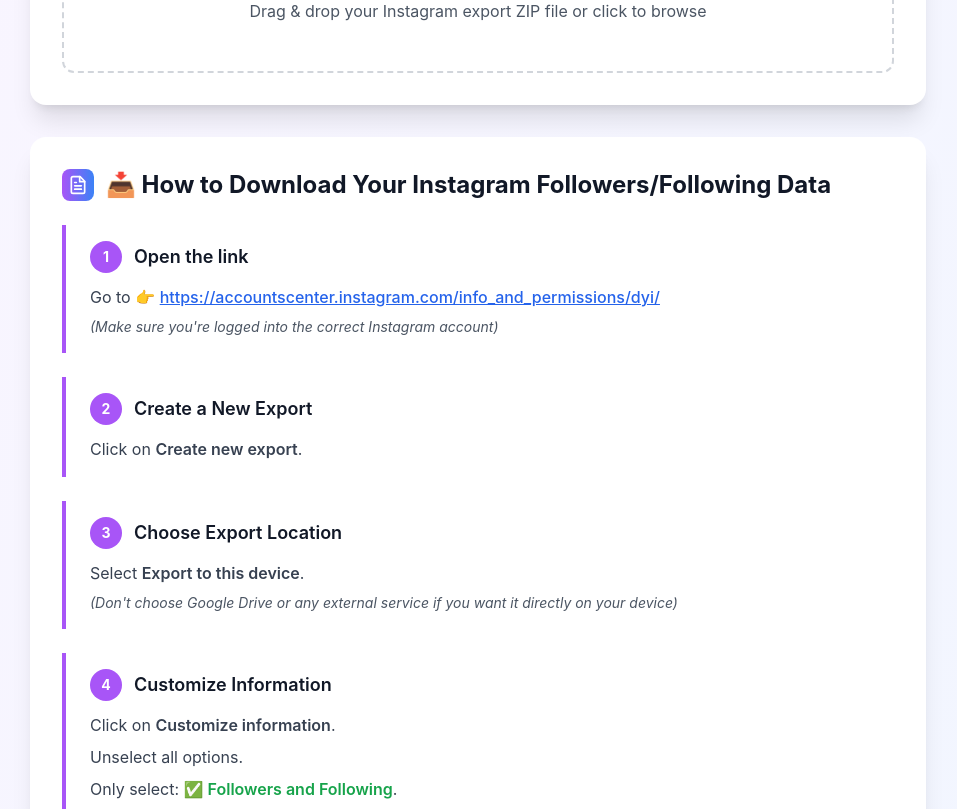
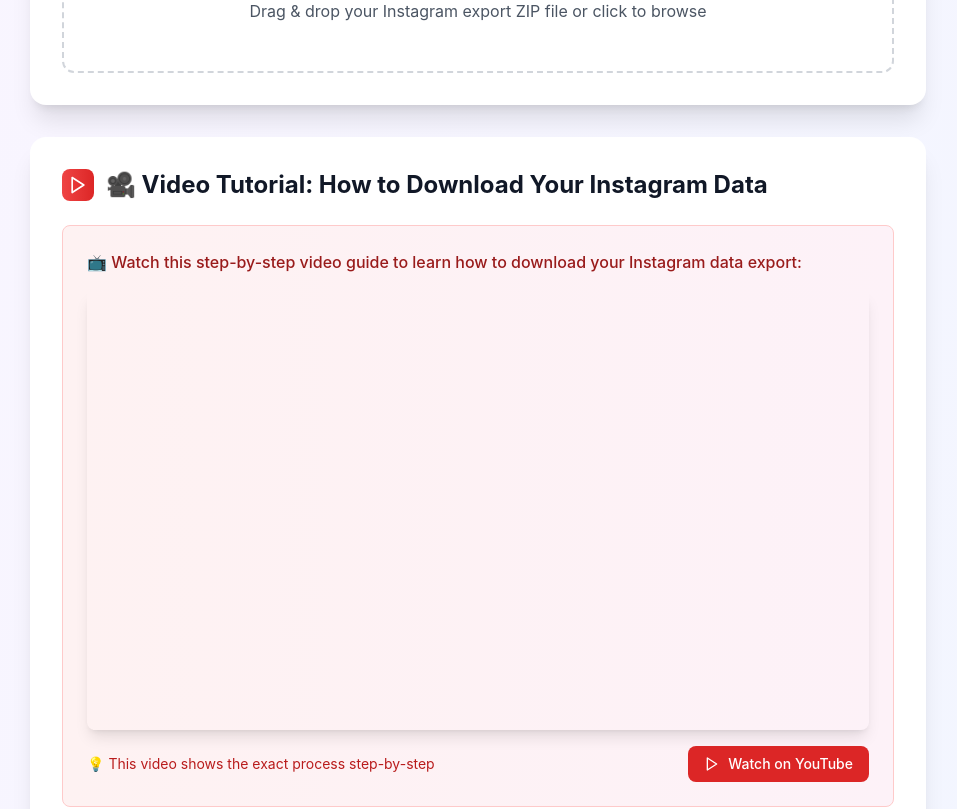
Before and after one commit to tushrpal/instagram-follower-analyzer, a React (Create React App) app in the folder frontend/: page / in a window 1280 px wide. Shown: the part 500-1309 px from the top of the page, without its empty margins (162-1119 px from the left). Built offline with nearby package versions, Linux system fonts and the light colour scheme.

Commit message:
feat: Add video tutorial section for downloading Instagram data and update instructions header

```diff
--- a/frontend/src/components/Upload.js
+++ b/frontend/src/components/Upload.js
@@ -6,6 +6,7 @@
   FileText,
   AlertCircle,
   CheckCircle,
+  Play,
 } from "lucide-react";
 import axios from "axios";
 
@@ -146,6 +147,51 @@
         )}
       </div>
 
+      {/* Video Tutorial Section */}
+      <div className="bg-white rounded-2xl shadow-xl p-8 mb-8">
+        <div className="flex items-center mb-6">
+          <div className="w-8 h-8 bg-gradient-to-r from-red-500 to-red-600 rounded-lg flex items-center justify-center mr-3">
+            <Play className="w-5 h-5 text-white" />
+          </div>
+          <h2 className="text-2xl font-bold text-gray-900">
+            🎥 Video Tutorial: How to Download Your Instagram Data
+          </h2>
+        </div>
+
+        <div className="bg-gradient-to-r from-red-50 to-pink-50 border border-red-200 rounded-lg p-6 mb-6">
+          <p className="text-red-800 font-medium mb-4">
+            📺 Watch this step-by-step video guide to learn how to download your
+            Instagram data export:
+          </p>
+
+          <div className="relative aspect-video rounded-lg overflow-hidden shadow-lg">
+            <iframe
+              src="https://www.youtube.com/embed/JwBRvOBlCJc"
+              title="How to Download Instagram Data Export"
+              frameBorder="0"
+              allow="accelerometer; autoplay; clipboard-write; encrypted-media; gyroscope; picture-in-picture; web-share"
+              allowFullScreen
+              className="w-full h-full"
+            ></iframe>
+          </div>
+
+          <div className="mt-4 flex items-center justify-between">
+            <p className="text-sm text-red-700">
+              💡 This video shows the exact process step-by-step
+            </p>
+            <a
+              href="https://youtu.be/JwBRvOBlCJc"
+              target="_blank"
+              rel="noopener noreferrer"
+              className="inline-flex items-center space-x-2 bg-red-600 text-white px-4 py-2 rounded-lg hover:bg-red-700 transition-colors text-sm font-medium"
+            >
+              <Play className="w-4 h-4" />
+              <span>Watch on YouTube</span>
+            </a>
+          </div>
+        </div>
+      </div>
+
       {/* Instructions */}
       <div className="bg-white rounded-2xl shadow-xl p-8">
         <div className="flex items-center mb-6">
@@ -153,7 +199,7 @@
             <FileText className="w-5 h-5 text-white" />
           </div>
           <h2 className="text-2xl font-bold text-gray-900">
-            📥 How to Download Your Instagram Followers/Following Data
+            📥 Step-by-Step Written Instructions
           </h2>
         </div>
 
```
